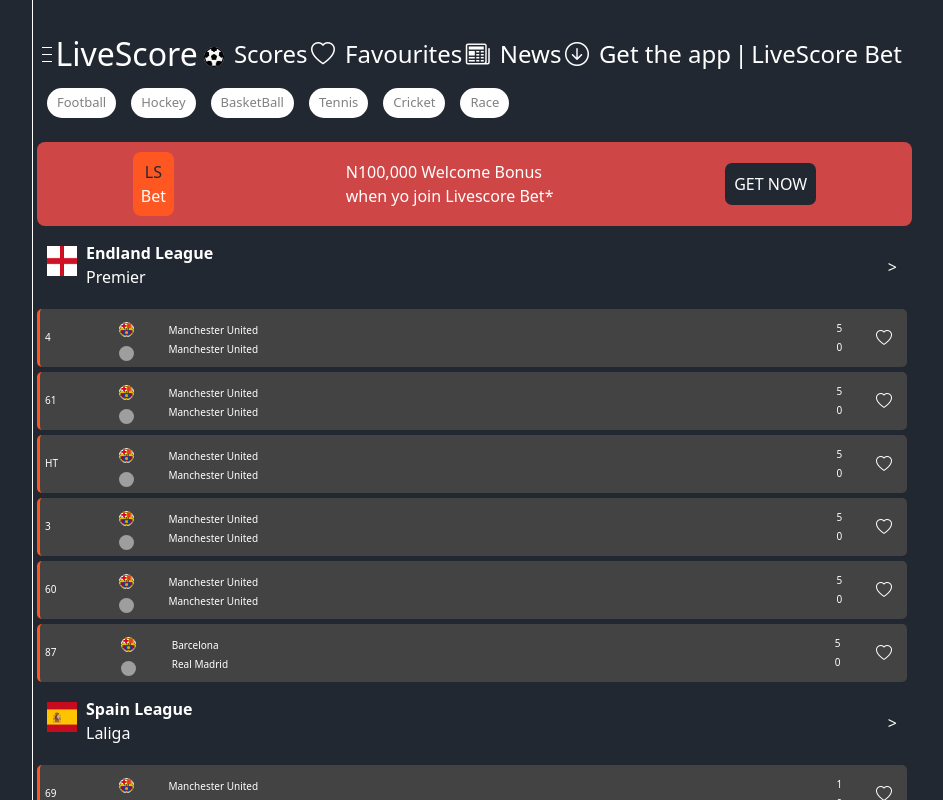
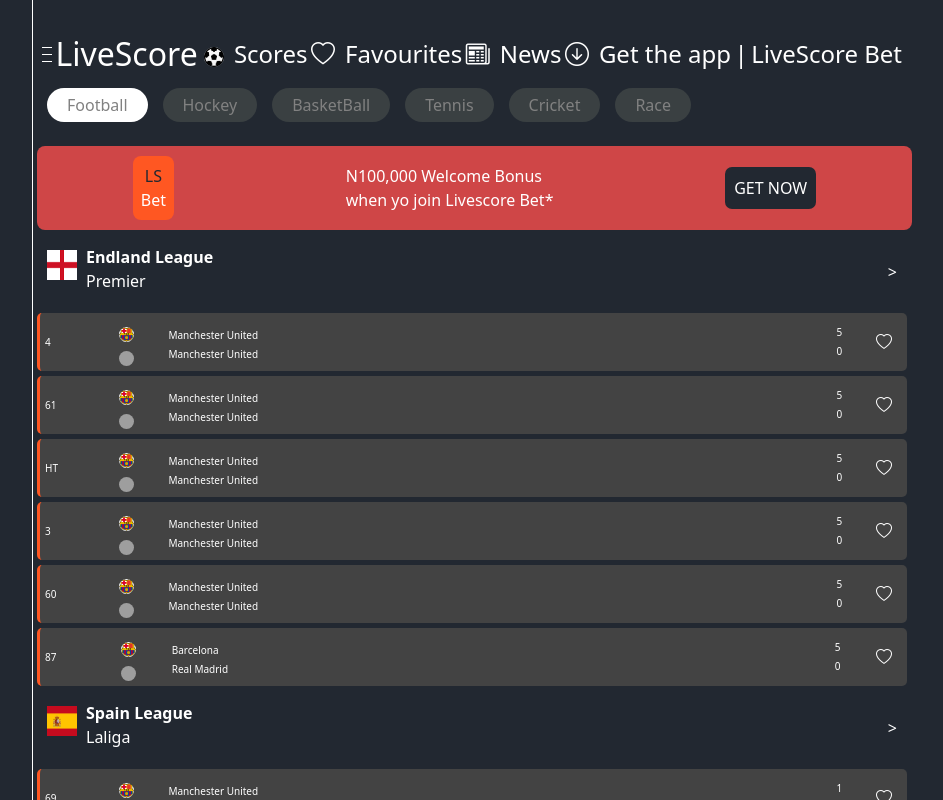
Before and after one commit to AnasMaimalee/livescore, a Vue app: page / in a window 1280 px wide. Shown: the top 800 px of the page, without its empty margins (168-1111 px from the left). Built offline with nearby package versions, Linux system fonts and the light colour scheme; grey boxes are pictures that could not be loaded.

Commit message:
mobile view

```diff
--- a/src/App.vue
+++ b/src/App.vue
@@ -292,19 +292,22 @@
          .body-top{
           margin-top: 10px;
           display: flex;
-          font-size: small;
+          font-size: medium;
           /* justify-content: space-around; */
-          overflow-x: scroll;
+          /* overflow-x: scroll; */
          }
          .body-top a{
           text-decoration: none;
-          padding: 5px 10px;
-          background-color: #fff;
+          padding: 5px 20px;
+          background-color: #3a4042;
           border-radius: 20px;
           color: #818181;
           margin-left: 15px;
           width: auto;
           /* overflow: scroll; */
+         }
+         .body-top>:first-child{
+          background-color: #fff;
          }
          .bet-advert{
           color: #fff;
```
